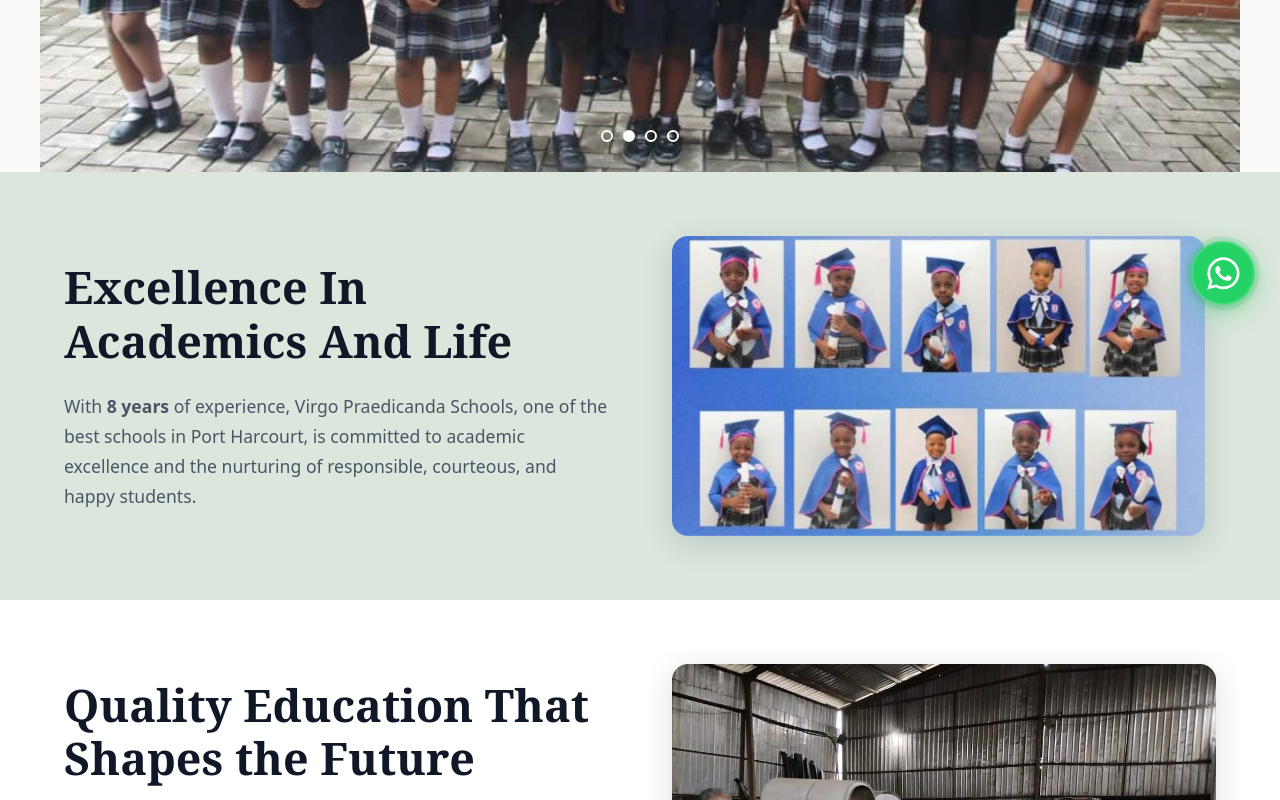
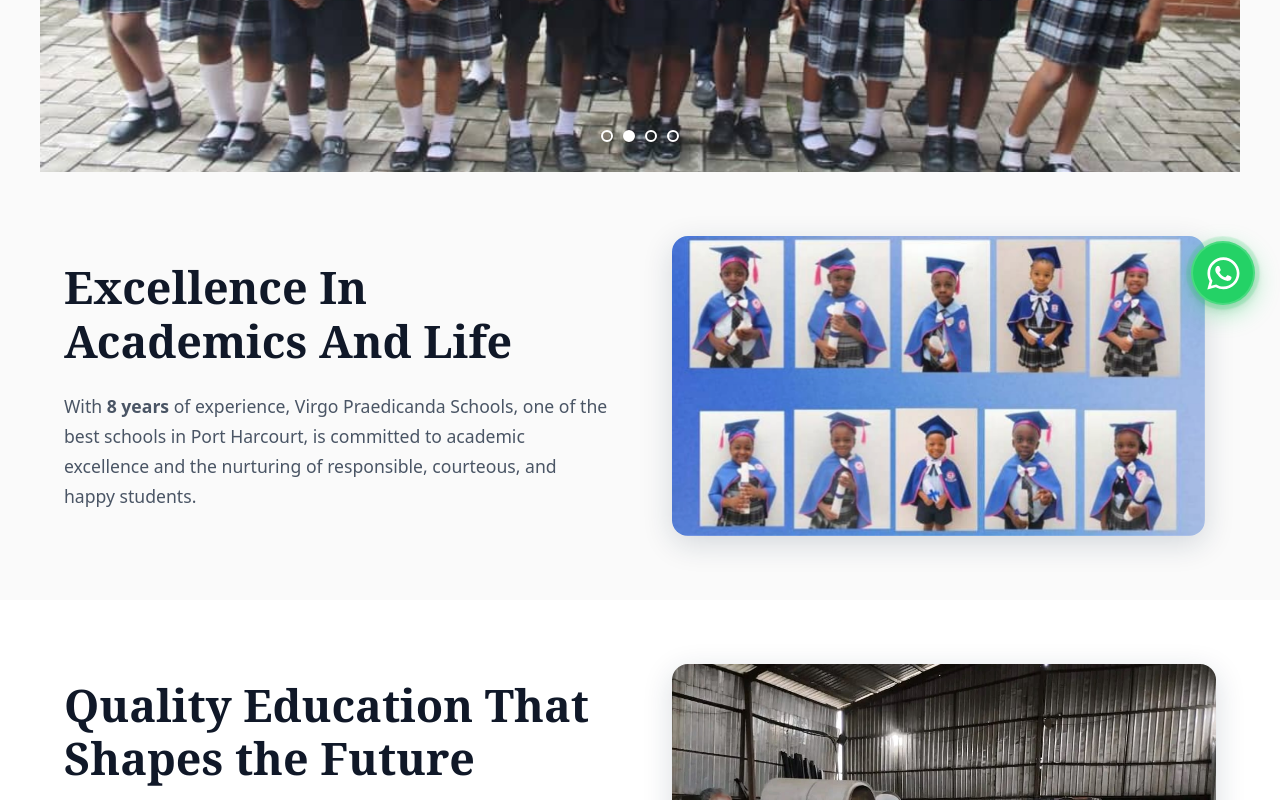
Before and after one commit to Abas-dev/VIRGO-PRAEDICANDA-landing, a React (Vite) app: page / in a window 1280 px wide. Shown: the part 470-1270 px from the top of the page. Built offline with nearby package versions, Linux system fonts and the light colour scheme.

Commit message:
Update index.css

```diff
--- a/src/index.css
+++ b/src/index.css
@@ -816,7 +816,6 @@
 /* Academic Excellence */
 .academic-excellence-section {
   padding: 4rem 0;
-  background: rgb(220, 230, 220);
 }
 
 .academic-excellence-layout {
```
